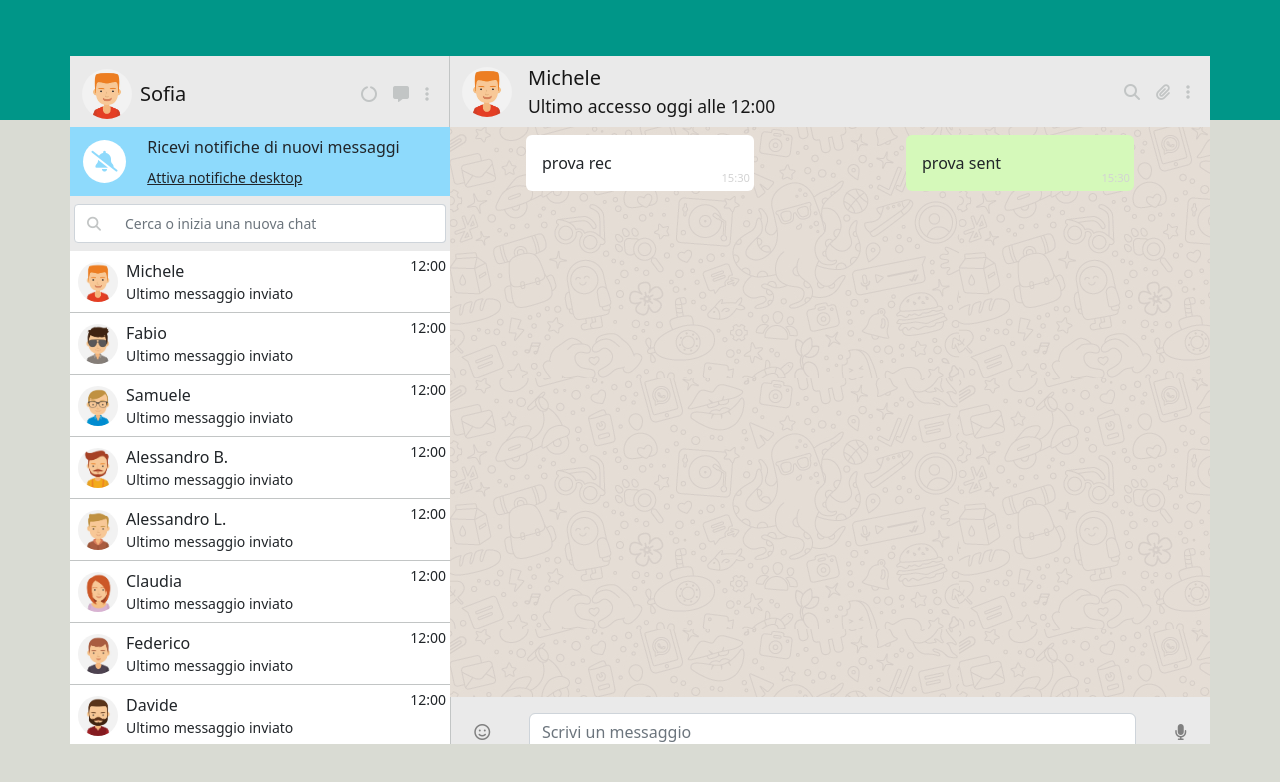
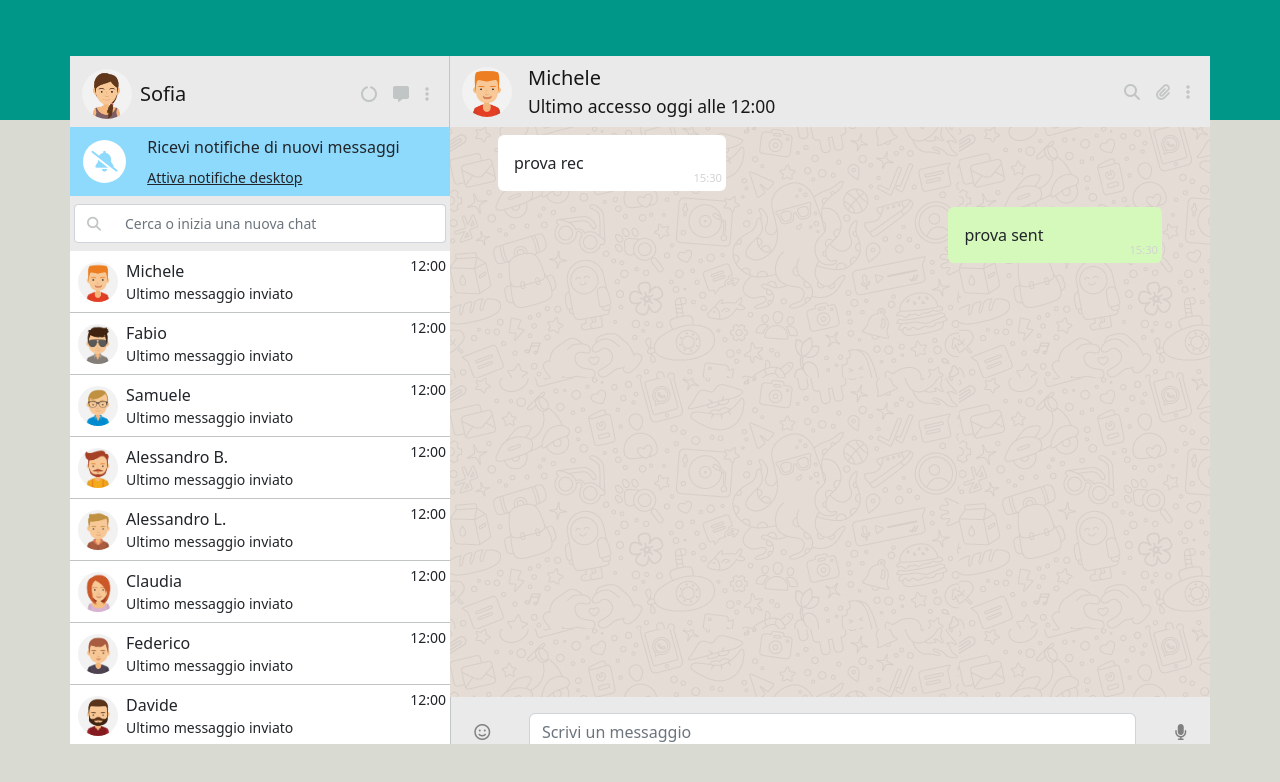
Before and after one commit to FedericaPozzer/vue-boolzapp, a plain HTML site: page index.html in a window 1280 px wide. Drawn offline with nearby package versions, Linux system fonts and the light colour scheme.

Commit message:
messages fixed

```diff
--- a/css/style.css
+++ b/css/style.css
@@ -166,23 +166,9 @@ img {
 
 /** MAIN - messages - main **/
 
-.messages-main .received-container,
-.messages-main .sent-container {
-    width: 50%;
-    /* display: block; */
-
-    /* debug */
-    /* background-color: aqua;
-    border: 2px dashed black; */
-}
-
 .msg-received,
 .msg-sent {
-    width: 60%;
-
-    /* debug */
-    /* height: 50px; */
-    /* background-color: #009688; */
+    width: 30%;
 }
 
 .msg-received {
@@ -198,6 +184,8 @@ img {
     color: lightgray;
 }
 
+
+
 .messages-footer {
     background-color: var(--beige);
     border-left: 1px solid var(--lightgrey)
--- a/index.html
+++ b/index.html
@@ -38,7 +38,7 @@
 
                             <div class="container-fluid">
                                 <a class="navbar-brand d-flex align-items-center" href="#">
-                                    <img src="./img/avatar_1.jpg" alt="Logo" width="50" height="50"
+                                    <img src="./img/avatar_io.jpg" alt="Logo" width="50" height="50"
                                     class="d-inline-block align-text-top">
                                     <p class="mb-0 ms-2">Sofia</p>
                                 </a>
@@ -137,24 +137,22 @@
                         </nav>
                     </div>
 
-                    <div class="messages-main d-flex flex-wrap">
-                        <div class="received-container">
+                    <div class="messages-main">
 
-                            <div class="msg-received m-auto my-2 rounded d-flex justify-content-between align-items-center">
+                        <div>
+                            <div class="msg-received ms-5 my-2 rounded d-flex justify-content-between">
                                 <p class="mb-0 p-3">prova rec</p>
                                 <p class="time align-self-end mb-1 me-1">15:30</p>
                             </div>
-
                         </div>
 
-                        <div class="sent-container">
-
-                            <div class="msg-sent m-auto my-2 rounded d-flex justify-content-between">
+                        <div class="d-flex justify-content-end me-5">
+                            <div class="msg-sent my-2 rounded d-flex justify-content-between">
                                 <p class="mb-0 p-3">prova sent</p>
                                 <p class="time align-self-end mb-1 me-1">15:30</p>
                             </div>
+                        </div>
 
-                        </div>
                     </div>
 
                     <div class="messages-footer d-flex justify-content-around align-items-center">
```
